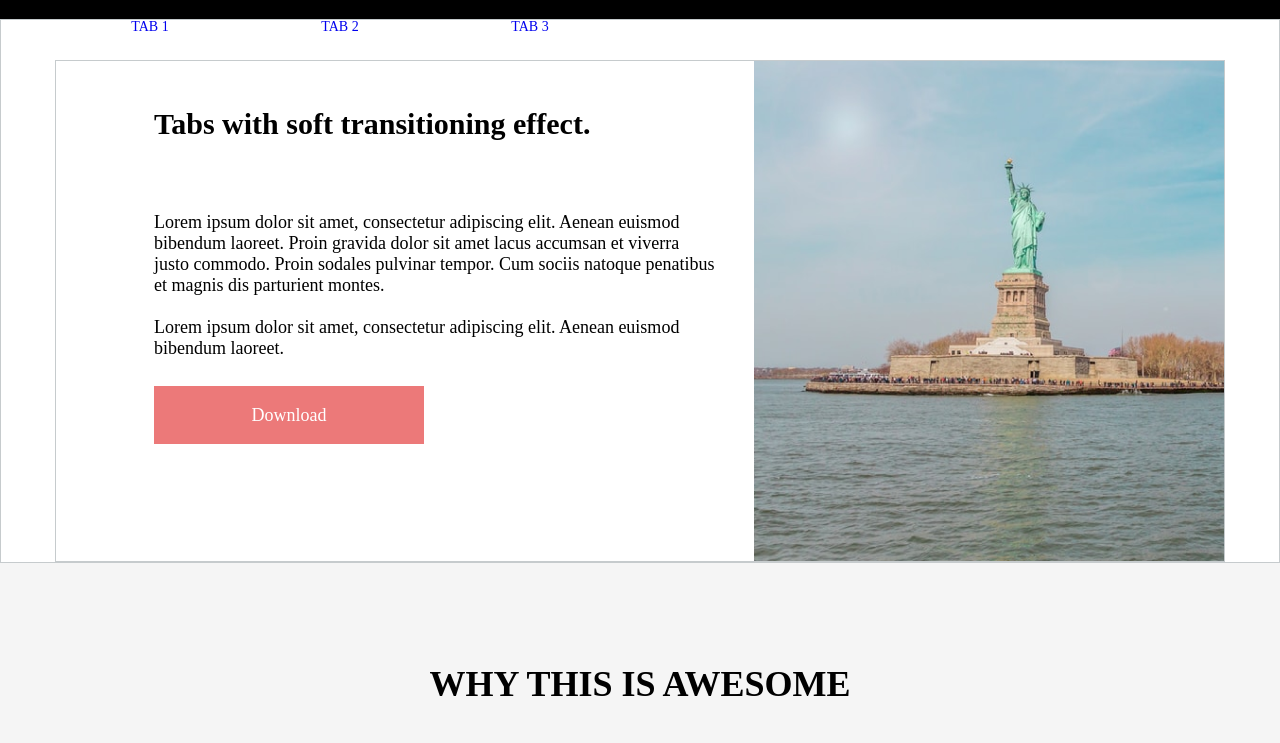
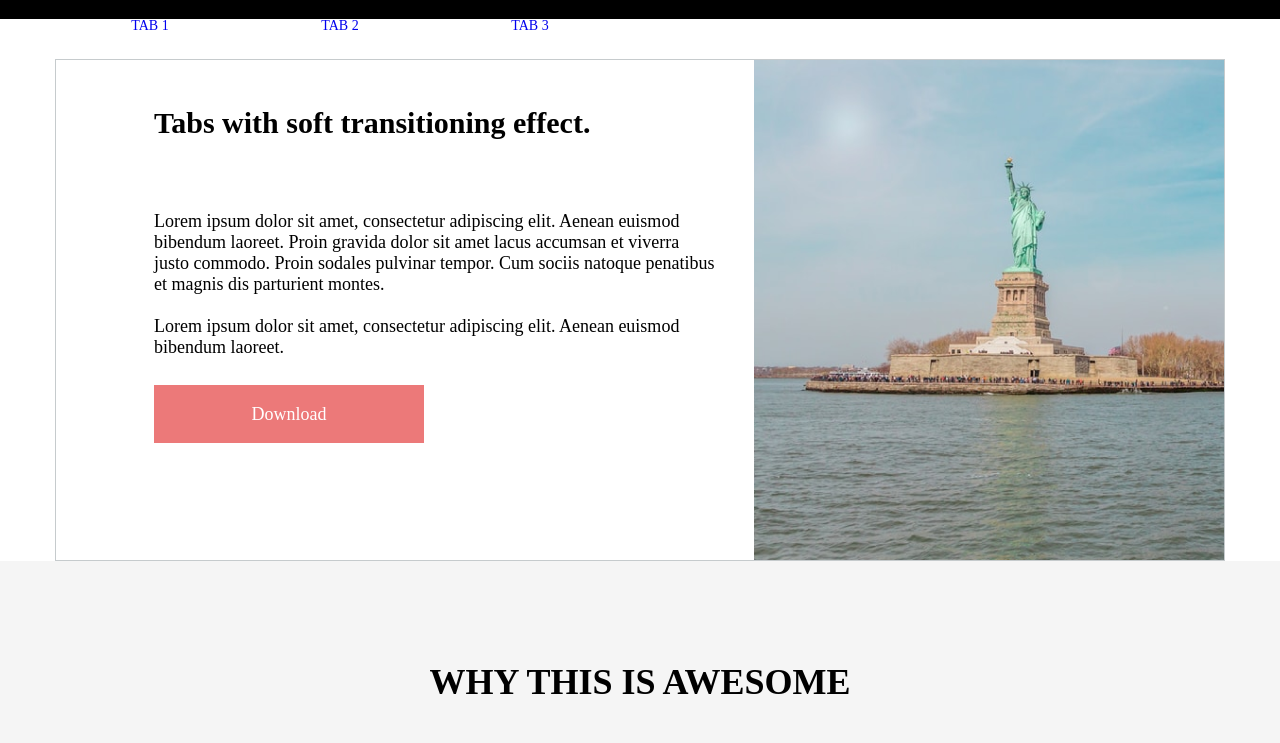
Before and after one commit to DaryaSolomennikova/Project_AXIT, a plain HTML site: page index.html in a window 1280 px wide. Shown: the part 57-800 px from the top of the page. Drawn offline with Linux system fonts and the light colour scheme; files whose address does not match are found by name.

Commit message:
remove border

```diff
--- a/style.css
+++ b/style.css
@@ -141,10 +141,6 @@ hr{
 }
 
 /* tabs */
-
-.tabs{
-    border: 1px solid #C6CBCD;
-}
 
 .tabs__header{
     display: flex;
```
